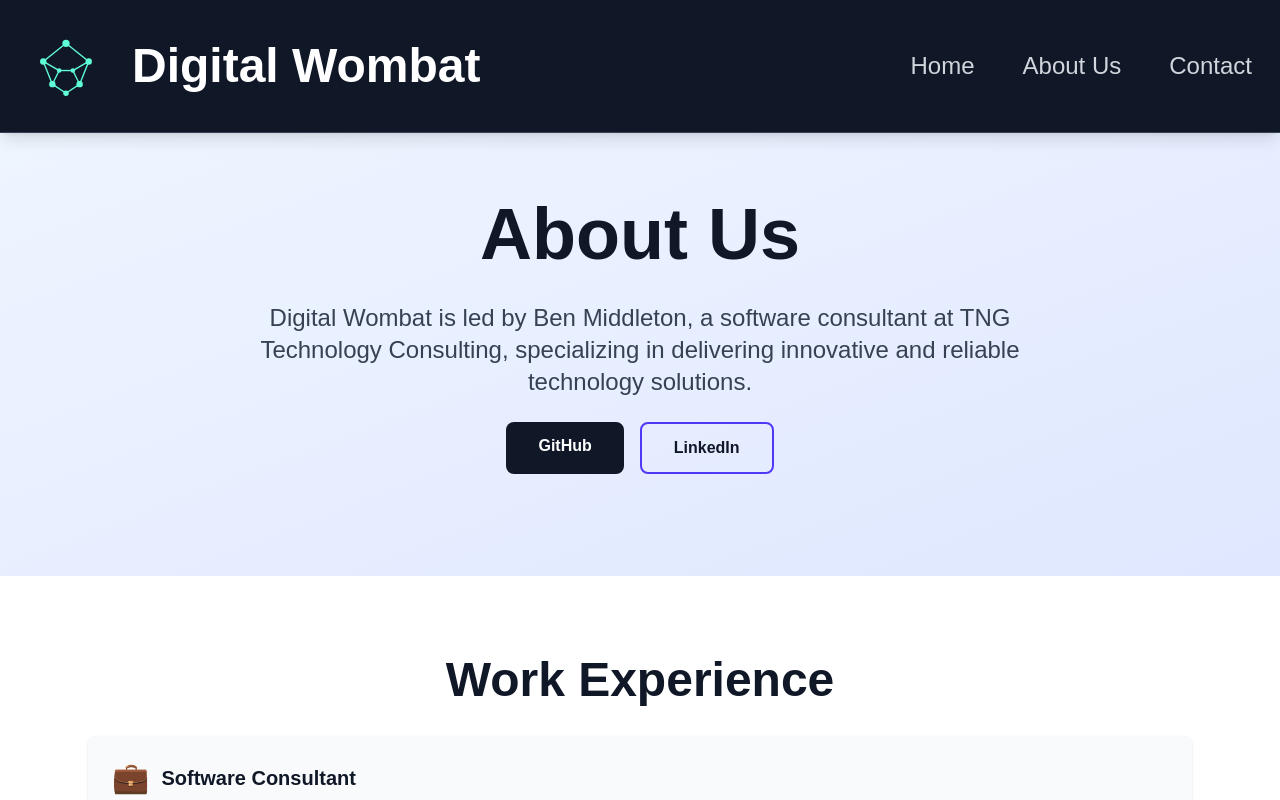
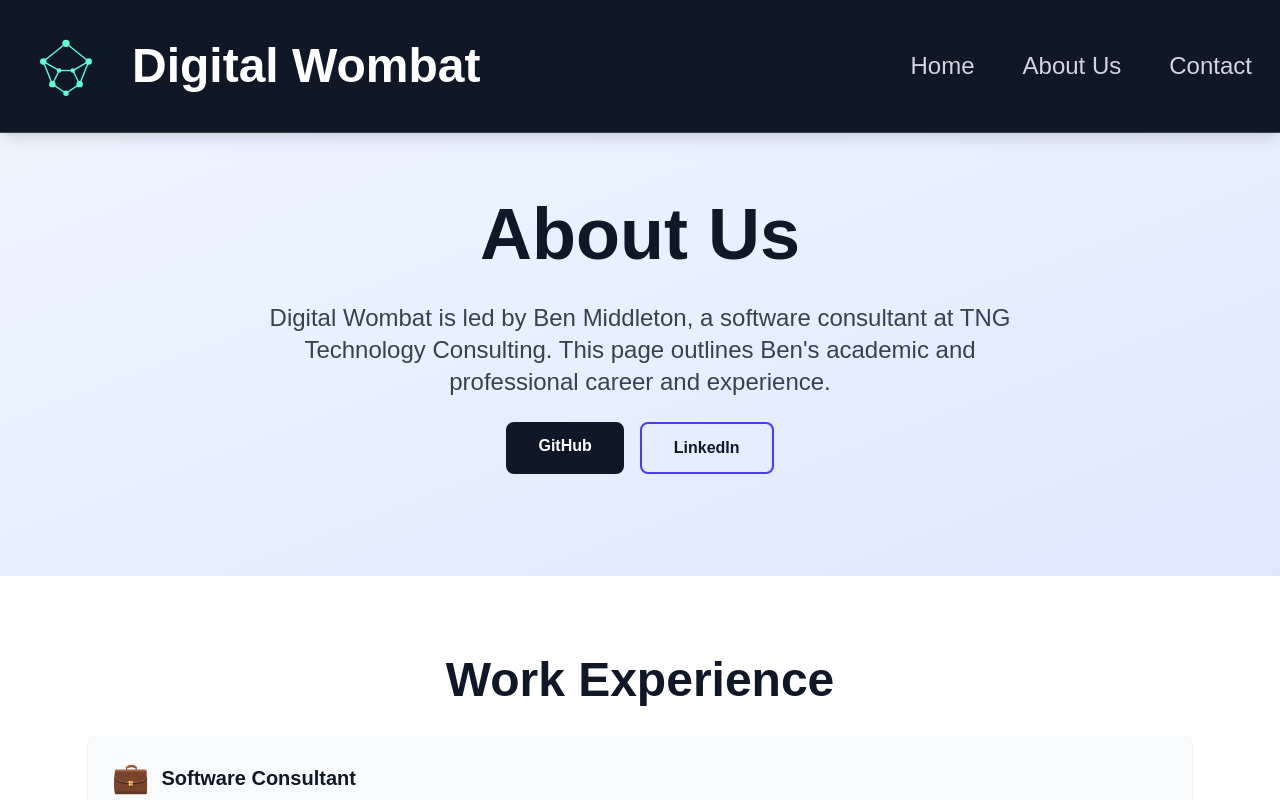
Before and after one commit to absurd-wombat/digital-wombat-website, a Next.js app: page /about-us in a window 1280 px wide. Shown: the top 800 px of the page. Built offline with nearby package versions, Linux system fonts and the light colour scheme.

Commit message:
improve text for about us page

```diff
--- a/src/app/about-us/page.tsx
+++ b/src/app/about-us/page.tsx
@@ -7,7 +7,7 @@ export default function AboutUsPage() {
         <div className="min-h-screen">
             <HeroSection
                 title="About Us"
-                subtitle="Digital Wombat is led by Ben Middleton, a software consultant at TNG Technology Consulting, specializing in delivering innovative and reliable technology solutions."
+                subtitle="Digital Wombat is led by Ben Middleton, a software consultant at TNG Technology Consulting. This page outlines Ben's academic and professional career and experience."
                 description=""
                 backgroundColor="gradient"
                 layout="centered"
```
